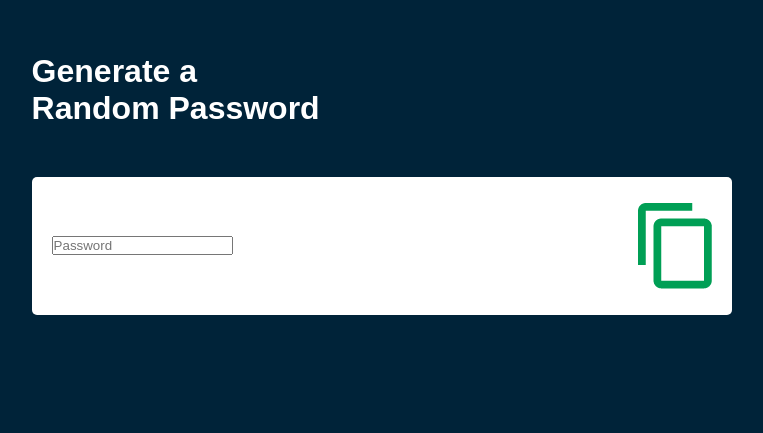
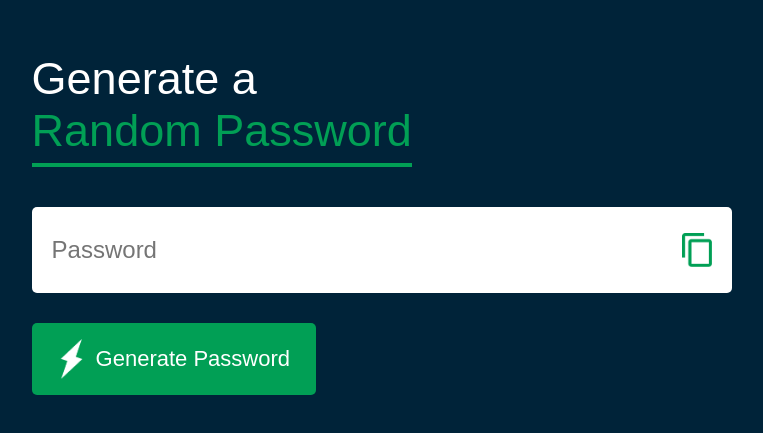
Before and after one commit to 0xR3TRO/Password-Generator, a plain HTML site: page index.html in a window 1280 px wide. Shown: the part 101-534 px from the top of the page, without its empty margins (122-885 px from the left). Drawn offline with Linux system fonts and the light colour scheme.

Commit message:
JavaScript (v.1.0)

```diff
--- a/index.html
+++ b/index.html
@@ -16,13 +16,16 @@
     <div class="container">
 
         <!-- title -->
-        <h1>Generate a <br>Random Password</h1>
+        <h1>Generate a <br><span>Random Password</span></h1>
 
         <!-- generator -->
         <div class="display">
             <input type="text" id="password" placeholder="Password">
             <img src="Images/copy.png">
         </div>
+
+        <!-- button generate -->
+        <button><img src="Images/generate.png">Generate Password</button>
     </div>
 </body>
 </html>
--- a/style.css
+++ b/style.css
@@ -28,3 +28,45 @@ body{
     padding: 26px 20px;
     border-radius: 5px;
 }
+
+.container h1{
+    font-weight: 500;
+    font-size: 45px;
+}
+
+.container h1 span{
+    color: #019f55;
+    border-bottom: 4px solid #019f55;
+    padding-bottom: 7px;
+}
+
+.display img{
+    width: 30px;
+    cursor: pointer;
+}
+
+.display input{
+    border: 0;
+    outline: 0;
+    font-size: 24px;
+}
+
+.container button img{
+    width: 28px;
+    margin-right: 10px;
+}
+
+.container button{
+    border: 0;
+    outline: 0;
+    background: #019f55;
+    color: #fff;
+    font-size: 22px;
+    font-weight: 300;
+    display: flex;
+    align-items: center;
+    justify-content: center;
+    padding: 16px 26px;
+    border-radius: 5px;
+    cursor: pointer;
+}
```
Also changed, not shown: script.js (+15 -0 lines).
